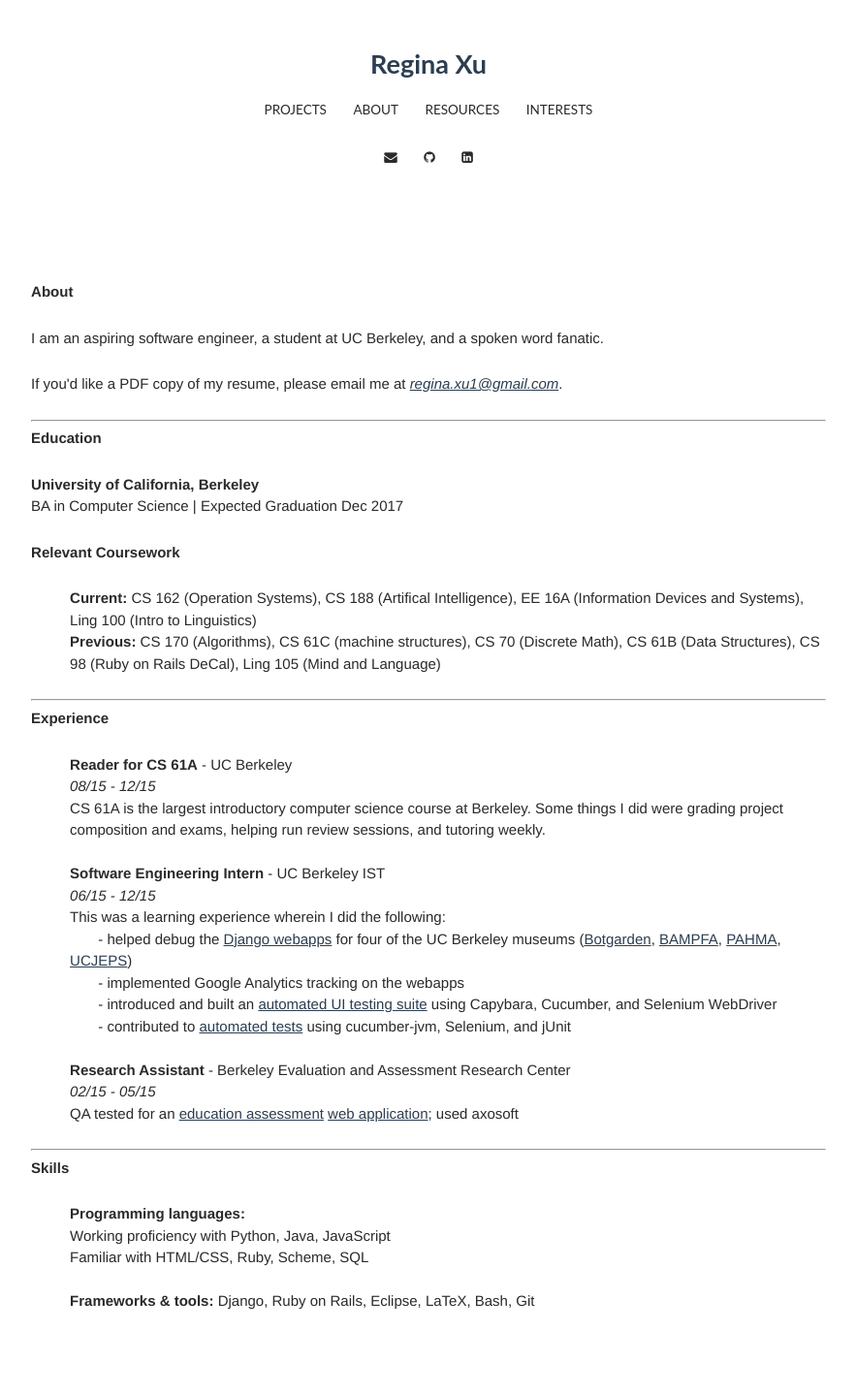
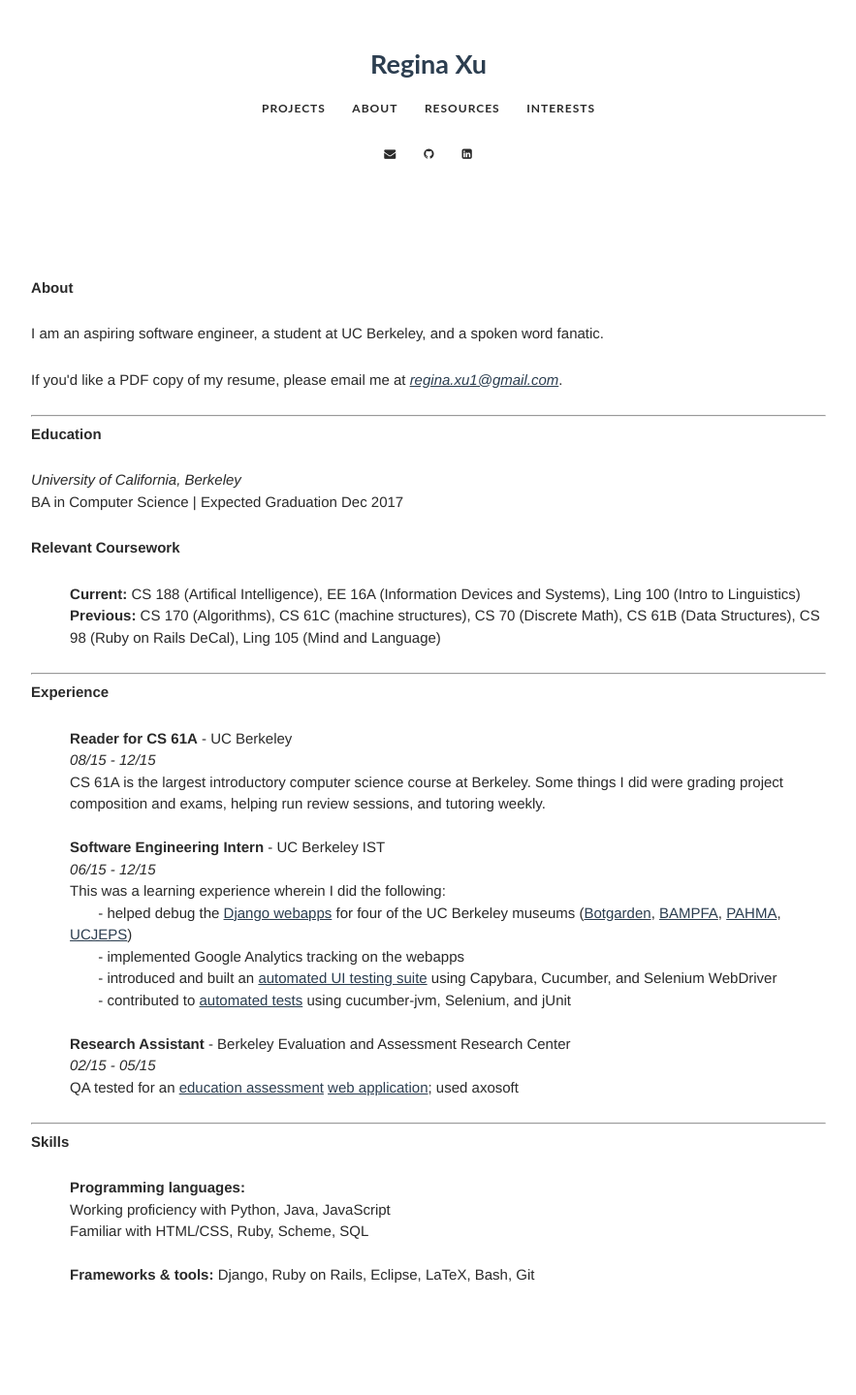
Before and after one commit to reginax/reginax.github.io, a Jekyll site: the page built from about/index.html, in a window 1280 px wide. Shown: the whole page at 97% size, without its empty margins (198-1081 px from the left). Built offline with Jekyll 4.4.1, drawn with Linux system fonts in a browser that asks for light colours; nearby versions of some CDN libraries; after the commit the page ends 1412 px from its top, so only the background shows below that.

Commit message:
Version 2.0

```diff
--- a/_includes/nav.html
+++ b/_includes/nav.html
@@ -33,16 +33,16 @@
             </div>
             <nav class="clearfix">
                 <ul class="clearfix">
-                    <li><a href="{{ "/" | prepend:site.baseurl }}">PROJECTS</a>
+                    <li><a href="{{ "/" | prepend:site.baseurl }}">projects</a>
                     </li>
                     <li>
-                    <li><a href="{{ "/about" | prepend:site.baseurl }}">ABOUT</a>
+                    <li><a href="{{ "/about" | prepend:site.baseurl }}">about</a>
                     </li>
                     <li>
-                    <a href="{{ "/cs61a" | prepend:site.baseurl }}">RESOURCES</a>
+                    <a href="{{ "/cs61a" | prepend:site.baseurl }}">resources</a>
                     </li>
                     <li>
-                    <a href="{{ "/interests" | prepend:site.baseurl }}">INTERESTS</a></li>
+                    <a href="{{ "/interests" | prepend:site.baseurl }}">interests</a></li>
                     <br>
                     <li>
                         <a target="_blank" href="mailto:regina.xu1@gmail.com"><i class="fa fa-envelope"></i></a>
--- a/about/index.html
+++ b/about/index.html
@@ -10,10 +10,10 @@ layout: default
     <p>If you'd like a PDF copy of my resume, please email me at <a target="_blank" href="mailto:regina.xu1@gmail.com"><i>regina.xu1@gmail.com</i></a>.</p>
     <hr></hr>
     <h4>Education</h4>
-    <p><b>University of California, Berkeley</b><br>BA in Computer Science | Expected Graduation Dec 2017</p>
+    <p><i>University of California, Berkeley</i><br>BA in Computer Science | Expected Graduation Dec 2017</p>
     <h4>Relevant Coursework</h4>
       <ul>
-        <p><b>Current:</b> CS 162 (Operation Systems), CS 188 (Artifical Intelligence), EE 16A (Information Devices and Systems), Ling 100 (Intro to Linguistics)<br><b>Previous:</b> CS 170 (Algorithms), CS 61C (machine structures), CS 70 (Discrete Math), CS 61B (Data Structures), CS 98 (Ruby on Rails DeCal), Ling 105 (Mind and Language) </p>
+        <p><b>Current:</b> CS 188 (Artifical Intelligence), EE 16A (Information Devices and Systems), Ling 100 (Intro to Linguistics)<br><b>Previous:</b> CS 170 (Algorithms), CS 61C (machine structures), CS 70 (Discrete Math), CS 61B (Data Structures), CS 98 (Ruby on Rails DeCal), Ling 105 (Mind and Language) </p>
       </ul>
     </div>
     <hr></hr>
--- a/phirhodesign/index.html
+++ b/phirhodesign/index.html
@@ -6,7 +6,7 @@ layout: default
 <div id="container" class="clearfix section__grey padding-large vertical-offset">
 	<div class="col-lg-8 col-lg-offset-2">
 	<p>Decided to redesign website using Jekyll, jQuery, HTML5, CSS, Javascript.</p>
-	<a class="btn1" href="http://calphirho.github.io/">View Here</a>
+	<a class="btn1" href="http://calphirho.github.io/">View live website</a>
 
 	</div>
 
```
Also changed, not shown: _includes/stylesheets/main.css (+5 -2 lines).
